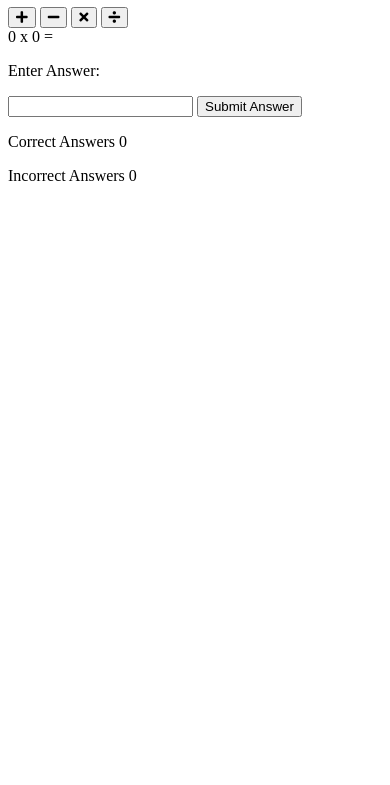
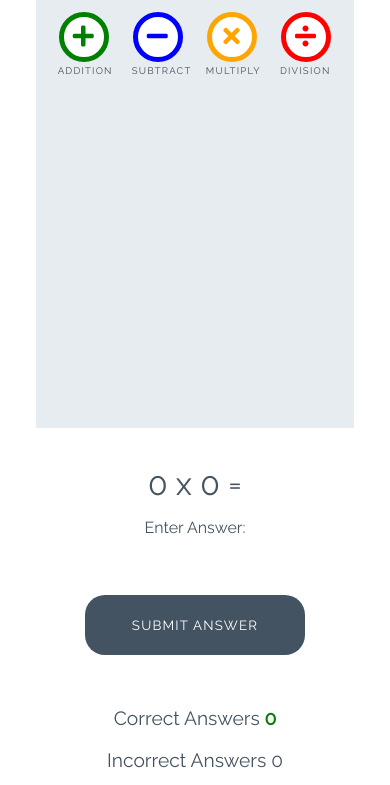
Before and after one commit to wouter-codes/love-maths, a plain HTML site: page index.html in a window 390 px wide. Shown: the part 112-897 px from the top of the page. Before the commit the page ends 844 px from the top, so only its background shows below. Drawn offline with Linux system fonts and the light colour scheme.

Commit message:
add styles for game

```diff
--- a/assets/css/style.css
+++ b/assets/css/style.css
@@ -0,0 +1,251 @@
+/* --------- Global style */
+
+body {
+    background-color: white;
+    font-family: "Raleway", sans-serif;
+    color: #445361;
+    text-align: center;
+}
+
+/* --------- Heading */
+
+.heading {
+    text-align: center;
+    font-size: 2.5rem;
+}
+
+.logo {
+    height: 40px;
+    padding-right: 5px;
+}
+
+/* --------- Game layout */
+
+.game-area {
+    background-color: #e6ecf0;
+    box-sizing: border-box;
+    width: 85%;
+    height: 65vh;
+    max-height: 450px;
+    max-width: 830px;
+    margin-left: auto;
+    margin-right: auto;
+    padding: 1%;
+}
+
+.question-area {
+    width: 50%;
+    font-size: 2rem;
+    margin: auto;
+    padding: 50px 0;
+}
+
+.question-area span {
+    padding: 0 15px;
+}
+
+.score-area {
+    margin: 5px auto;
+    width: 60%;
+    font-size: 1.2rem;
+}
+
+.controls-area {
+    width: 85%;
+    margin: 30px auto;
+}
+
+#score {
+    color: green;
+    font-weight: bold;
+}
+
+#incorrect {
+    color: red;
+    font-weight: bold;
+}
+
+.answer-message {
+    display: none;
+    font-size: 1rem;
+}
+
+#answer-box {
+    border: none;
+    color: #445361;
+    display: inline-block;
+    height: 40px;
+    width: 80px;
+    font-size: 1.2rem;
+}
+
+.scores {
+    display: inline-block;
+    padding: 25px;
+}
+
+/* --------- Buttons */
+
+.btn {
+    width: 220px;
+    height: 60px;
+    font-family: "Raleway", sans-serif;
+    text-transform: uppercase;
+    letter-spacing: 1.2px;
+    color: white;
+}
+
+.btn:focus {
+    outline: none;
+}
+
+.btn--big {
+    padding-top: 10px;
+    border-radius: 50%;
+    background-color: white;
+    border: 10px solid;
+    width: 100px;
+    height: 100px;
+    font-size: 3.2rem;
+    margin: 0 30px;
+    transition: all 0.5s;
+}
+
+.btn--big::after {
+    content: attr(data-type);
+    font-size: 1rem;
+    color: #445361;
+    position: relative;
+    left: -0.5rem;
+}
+
+.btn--blue {
+    border-color: blue;
+    color: blue;
+}
+
+.btn--blue:active,
+.btn--blue:hover {
+    background-color: darkblue;
+    color: white;
+}
+
+.btn--orange {
+    border-color: orange;
+    color: orange;
+}
+
+.btn--orange:active,
+.btn--orange:hover {
+    background-color: darkorange;
+    color: white;
+}
+
+.btn--red {
+    border-color: red;
+    color: red;
+}
+
+.btn--red:active,
+.btn--red:hover {
+    background-color: darkred;
+    color: white;
+}
+
+.btn--green {
+    border-color: green;
+    color: green;
+}
+
+.btn--green:active,
+.btn--green:hover {
+    background-color: darkgreen;
+    color: white;
+}
+
+.btn--gray {
+    margin-top: 25px;
+    background-color: #445361;
+    border: 1px transparent;
+    border-radius: 20px;
+}
+
+.btn--gray:active,
+.btn--gray:hover {
+    background-color: #0d1013;
+}
+
+/* --------- Media queries */
+
+@media (max-width: 414px) {
+    .controls-area {
+        width: 100%;
+    }
+
+    .btn--big {
+        margin: 0 10px;
+        padding: 5px;
+        border: 5px solid;
+        width: 50px;
+        height: 50px;
+        font-size: 1.5rem;
+    }
+
+    .btn--big::after {
+        font-size: 0.6rem;
+        left: -0.7rem;
+    }
+
+    .question-area {
+        padding: 10% 0;
+        width: 100%;
+    }
+
+    .question-area span {
+        padding: 0;
+    }
+
+    .answer-message {
+        display: block;
+    }
+
+    #answer-box {
+        display: block;
+        margin: 0 auto;
+    }
+    .btn--gray {
+        margin-top: 0;
+    }
+
+    .score-area {
+        width: 100%;
+    }
+
+    .scores {
+        margin: 0.5em auto;
+        display: block;
+        padding: 5px;
+    }
+
+    .heading {
+        font-size: 2rem;
+    }
+}
+
+@media (max-width: 320px) {
+    .game-area {
+        height: 70vh;
+    }
+
+    .controls-area {
+        width: 75%;
+        margin: 10px auto;
+    }
+
+    .btn--big {
+        margin: 10px 10px;
+    }
+    .question-area {
+        padding: 10px 0;
+    }
+}
--- a/index.html
+++ b/index.html
@@ -20,16 +20,17 @@
         <!-- // Game Area -->
         <div class="game-area">
             <div class="controls-area">
-                <button class="btn btn--big btn--green">
+                <button data-type="addition" class="btn btn--big btn--green">
                     <i class="fas fa-plus"></i>
                 </button>
-                <button class="btn btn--big btn--blue">
+                <button data-type="subtract" class="btn btn--big btn--blue">
                     <i class="fas fa-minus"></i>
                 </button>
-                <button class="btn btn--big btn--orange">
+                </button>
+                <button data-type="multiply" class="btn btn--big btn--orange">
                     <i class="fas fa-times"></i>
                 </button>
-                <button class="btn btn--big btn--red">
+                <button data-type="division" class="btn btn--big btn--red">
                     <i class="fas fa-divide"></i>
                 </button>
             </div>
@@ -42,7 +43,7 @@
             <span>=</span>
             <p class="answer-message">Enter Answer:</p>
             <input id="answer-box" type="number">
-            <button class="btn btn--gray">Submit Answer</button>
+            <button data-type="submit" class="btn btn--gray">Submit Answer</button>
         </div>
 
         <!-- Score Area -->
```
